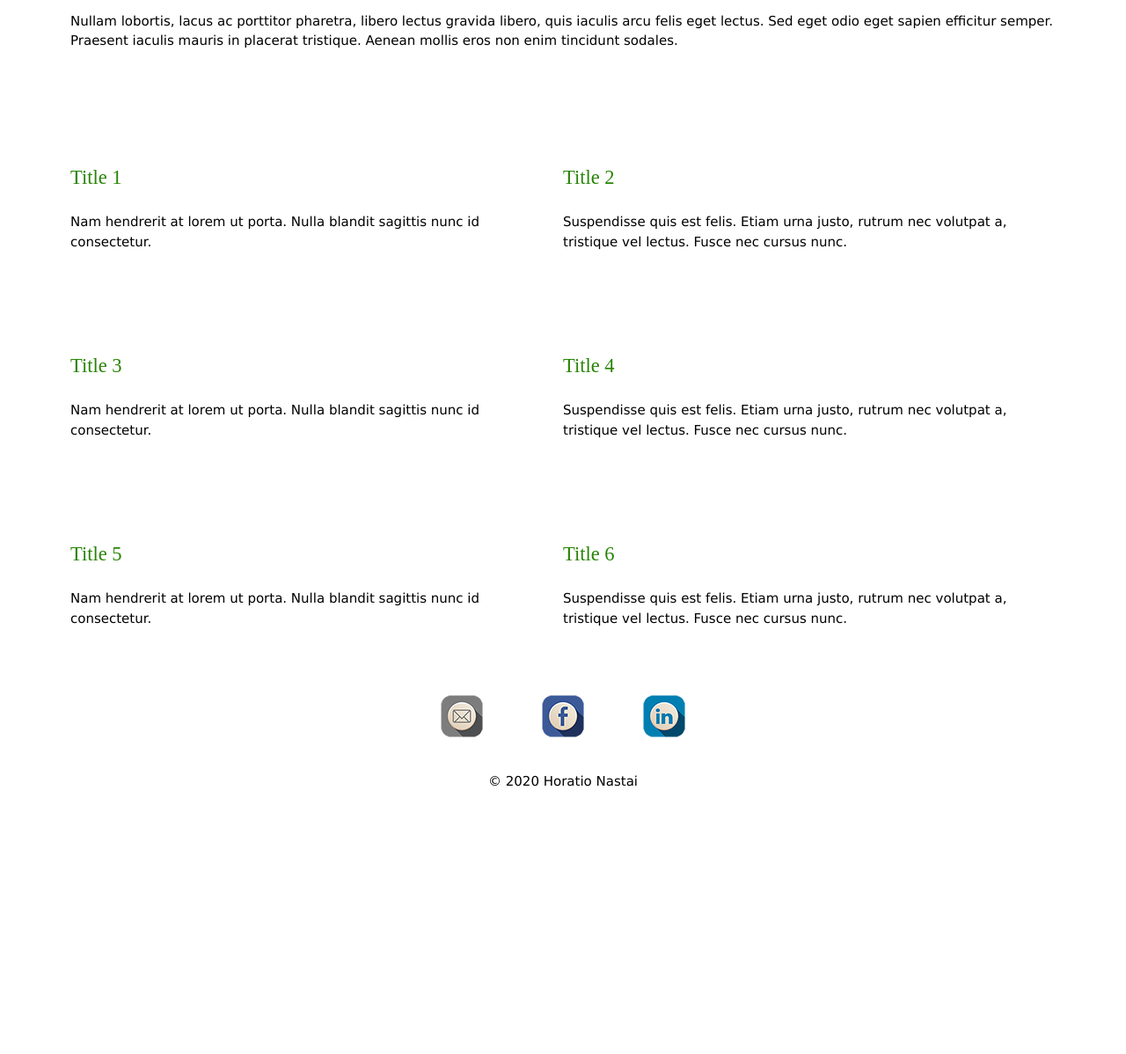
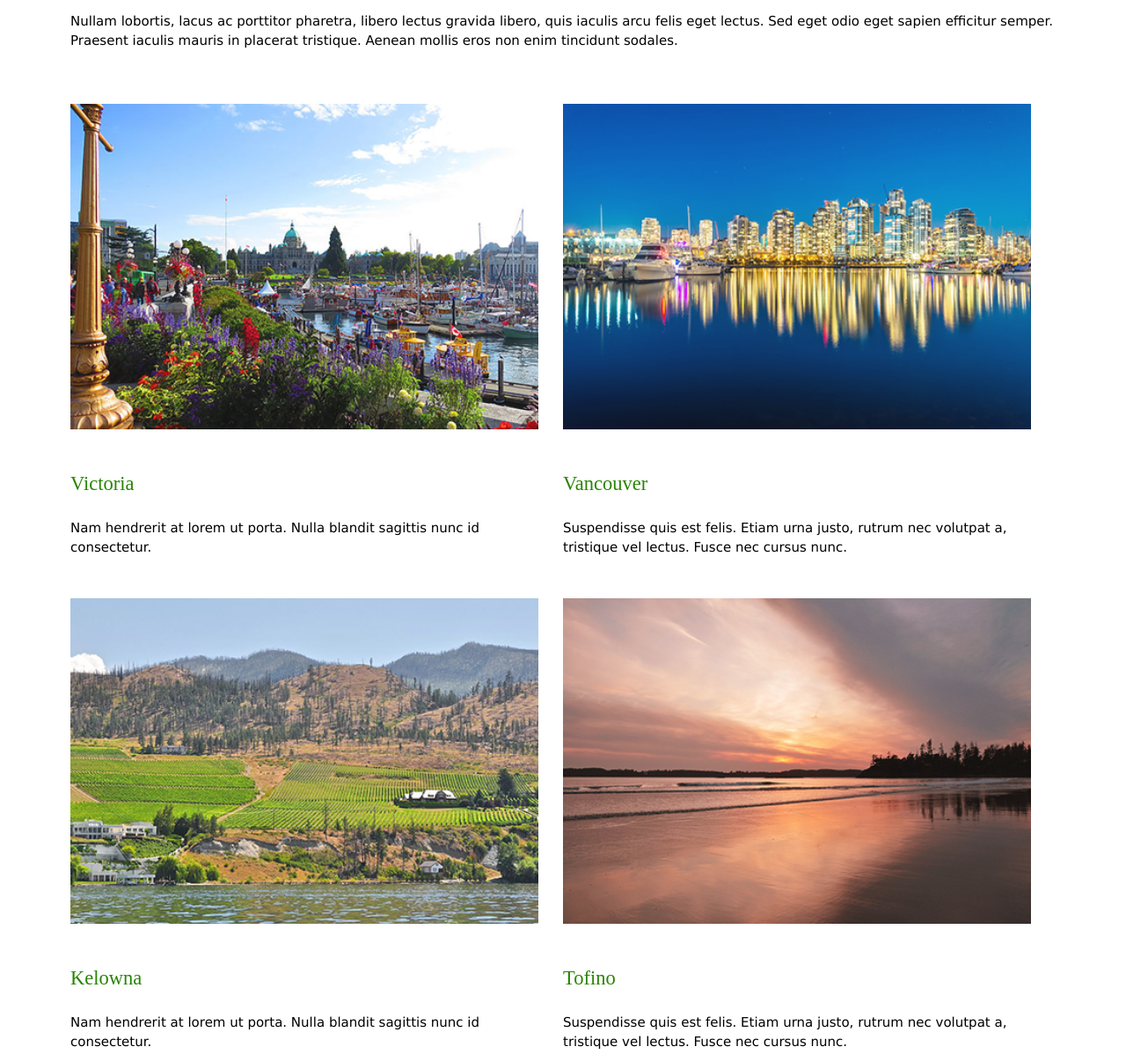
Before and after one commit to hincaon/mdia-4590-project, a plain HTML site: page index.html in a window 1280 px wide. Shown: the part 582-1780 px from the top of the page at 88% size. Before the commit the page ends 1496 px from the top, so only its background shows below. Drawn offline with nearby package versions, Linux system fonts and the light colour scheme.

Commit message:
Pictures and video links added

```diff
--- a/css/style.css
+++ b/css/style.css
@@ -86,7 +86,6 @@ section img {
 	opacity: 0.95;
 	width: 85%;
 	margin: auto;
-	box-shadow: 5px 5px 5px #444444;
 }
 
 section>div>a>img {
--- a/index.html
+++ b/index.html
@@ -60,11 +60,11 @@
 
   <div class="left animated zoomIn">
       <br>
-    <a href="" target="_blank"><img class="zoom" src="" alt=""></a>
+    <a href="https://youtu.be/45ejFm2vRT4?autoplay=1" target="_blank"><img class="zoom" src="img/VictoriaHarbour.png" alt="Victoria Harbour"></a>
     <br><br>
     <figcaption>
     <br>
-    <h3 class="zoom "><a href="" target="_blank">Title 1</a></h3>
+    <h3 class="zoom "><a href="https://youtu.be/45ejFm2vRT4" target="_blank">Victoria</a></h3>
     <br>
     Nam hendrerit at lorem ut porta. Nulla blandit sagittis nunc id consectetur.
   </figcaption>
@@ -73,11 +73,11 @@
 
   <div class="middle animated zoomIn">
       <br>
-    <a href="" target="_blank"><img class="zoom" src="" alt=""></a>
+    <a href="https://youtu.be/_dIliOvL5aA" target="_blank"><img class="zoom" src="img/VancouverCityscape.png" alt="Vancovuer Cityscape"></a>
     <br><br>
     <figcaption>
       <br>
-      <h3 class="zoom "><a href="" target="_blank">Title 2</a></h3>
+      <h3 class="zoom "><a href="https://youtu.be/_dIliOvL5aA" target="_blank">Vancouver</a></h3>
       <br>
       Suspendisse quis est felis. Etiam urna justo, rutrum nec volutpat a, tristique vel lectus. Fusce nec cursus nunc.
     </figcaption>
@@ -86,11 +86,11 @@
 
   <div class="right animated zoomIn">
       <br>
-    <a href="" target="_blank"><img class="zoom" src="" alt=""></a>
+    <a href="https://youtu.be/cohNti8_SSo" target="_blank"><img class="zoom" src="img/KelownaVineyards.png" alt="Kelowna Vineyards"></a>
     <br><br>
     <figcaption>
       <br>
-      <h3 class="zoom "><a href="" target="_blank">Title 3</a></h3>
+      <h3 class="zoom "><a href="https://youtu.be/cohNti8_SSo" target="_blank">Kelowna</a></h3>
       <br>
       Nam hendrerit at lorem ut porta. Nulla blandit sagittis nunc id consectetur.
     </figcaption>
@@ -100,11 +100,11 @@
 
    <div class="left animated zoomIn">
      <br>
-    <a href="" target="_blank"><img class="zoom" src="" alt=""></a>
+    <a href="https://youtu.be/rtfSTX9QJQE" target="_blank"><img class="zoom" src="img/TofinoBeach.png" alt="Tofino Beach"></a>
     <br><br>
     <figcaption>
       <br>
-      <h3 class="zoom "><a href="" target="_blank">Title 4</a></h3>
+      <h3 class="zoom "><a href="https://youtu.be/rtfSTX9QJQE" target="_blank">Tofino</a></h3>
       <br>
       Suspendisse quis est felis. Etiam urna justo, rutrum nec volutpat a, tristique vel lectus. Fusce nec cursus nunc.
     </figcaption>
@@ -113,11 +113,11 @@
 
    <div class="middle animated zoomIn">
       <br>
-    <a href="" target="_blank"><img class="zoom" src="" alt=""></a>
+    <a href="https://youtu.be/S0pG22TPo4w" target="_blank"><img class="zoom" src="img/HarrisonHotel.png" alt="Harrison Springs"></a>
     <br><br>
     <figcaption>
       <br>
-      <h3 class="zoom "><a href="" target="_blank">Title 5</a></h3>
+      <h3 class="zoom "><a href="https://youtu.be/S0pG22TPo4w" target="_blank">Harrison Springs</a></h3>
       <br>
       Nam hendrerit at lorem ut porta. Nulla blandit sagittis nunc id consectetur.
     </figcaption>
@@ -126,11 +126,11 @@
 
   <div class="right animated zoomIn">
     <br>
-  <a href="" target="_blank"><img class="zoom" src="" alt=""></a>
+  <a href="https://youtu.be/syTdzClrSno" target="_blank"><img class="zoom" src="img/WhistlerHotel.png" alt="Whistler Hotel"></a>
   <br><br>
   <figcaption>
     <br>
-    <h3 class="zoom "><a href="" target="_blank">Title 6</a></h3>
+    <h3 class="zoom "><a href="https://youtu.be/syTdzClrSno" target="_blank">Whistler</a></h3>
     <br>
     Suspendisse quis est felis. Etiam urna justo, rutrum nec volutpat a, tristique vel lectus. Fusce nec cursus nunc.
   </figcaption>
```
Also changed, not shown: img/HarrisonHotel.png (added), img/KelownaVineyards.png (added), img/TofinoBeach.png (added), img/VancouverCityscape.png (added), img/VictoriaHarbour.png (added), img/WhistlerHotel.png (added), img/harrison2.jpg (deleted), img/header.jpg (deleted), img/whistler1.jpg (deleted), img/whistler2.jpg (deleted), 2 other files.
